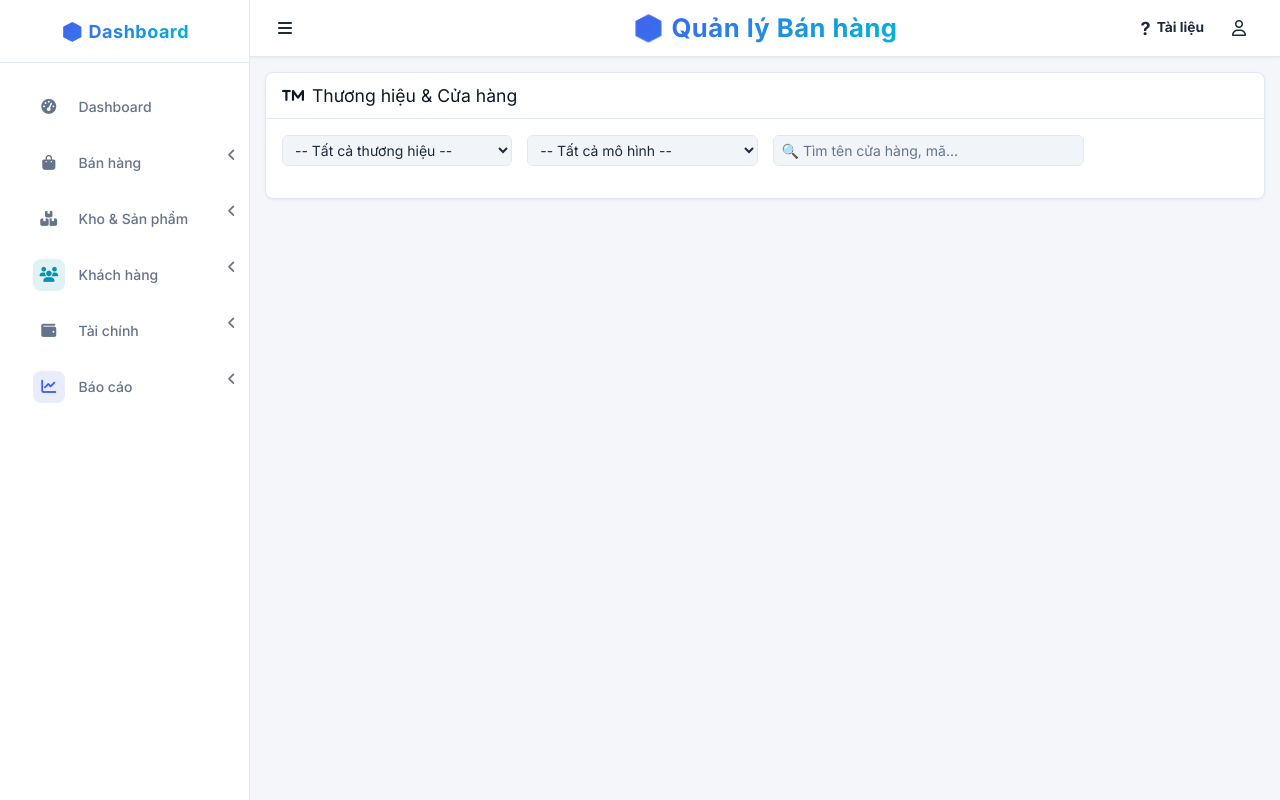
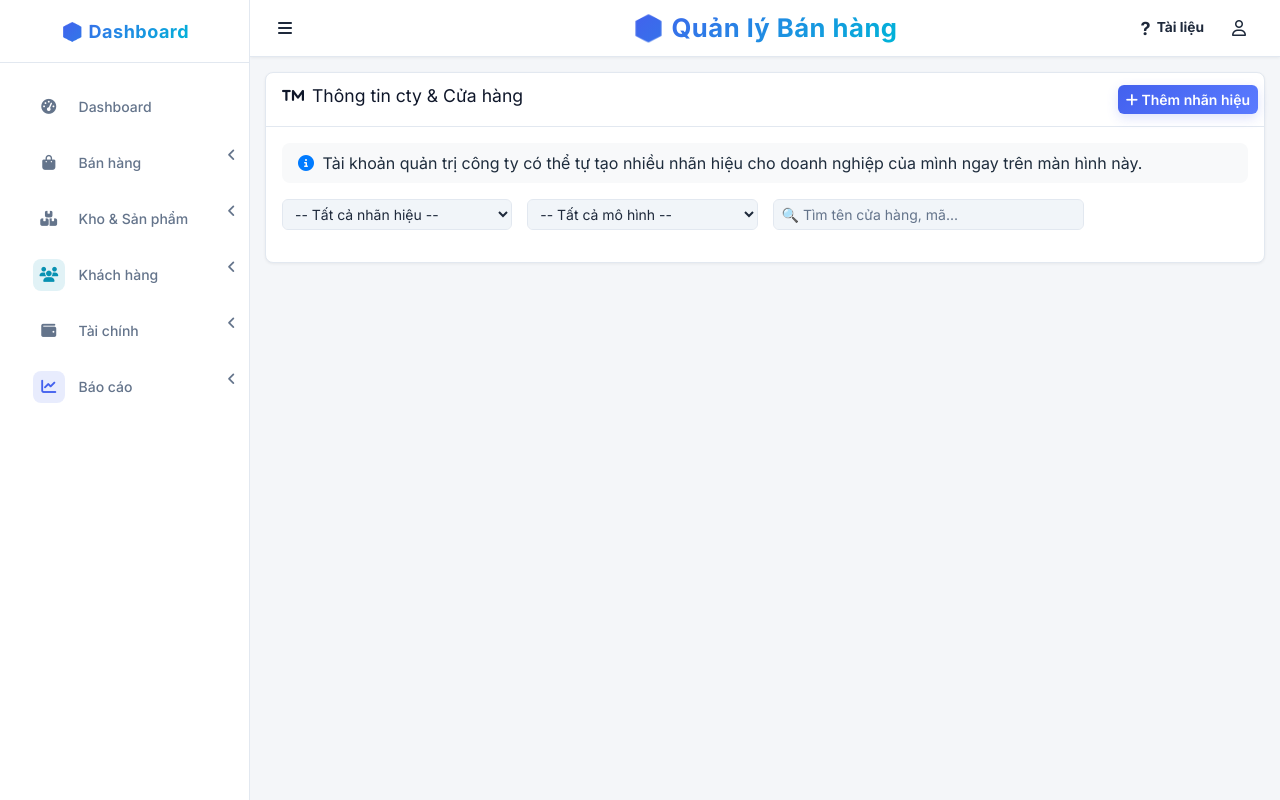
Before and after one commit to aais-sonhs/ifshop, a Django app: template templates/system/brand_list.html in a window 1280 px wide. Run offline with Django 3.2, Linux system fonts and the light colour scheme; the template is opened without the code that fills it, so the values that code supplies are empty; some libraries are stand-ins or nearby versions.

Commit message:
fixed bug

```diff
--- a/templates/system/brand_list.html
+++ b/templates/system/brand_list.html
@@ -2,15 +2,25 @@
 {% block content %}
 <div class="card">
     <div class="card-header">
-        <h3 class="card-title"><i class="fas fa-trademark mr-2"></i>Thương hiệu & Cửa hàng</h3>
-        <div class="card-tools"><button type="button" class="btn btn-sm btn-primary" id="btn_add_brand"><i class="fas fa-plus"></i> Thêm thương hiệu</button></div>
+        <h3 class="card-title"><i class="fas fa-trademark mr-2"></i>Thông tin cty & Cửa hàng</h3>
+        <div class="card-tools">
+            <button type="button" class="btn btn-sm btn-primary" id="btn_add_brand"><i class="fas fa-plus"></i> Thêm nhãn hiệu</button>
+        </div>
     </div>
     <div class="card-body">
+        <div class="alert alert-light border mb-3 py-2 px-3">
+            <i class="fas fa-info-circle text-primary mr-1"></i>
+            {% if request.user.is_superuser %}
+            Nhãn hiệu là công ty dùng để in chứng từ. Bạn có thể tạo mới và gán chủ sở hữu ngay tại đây.
+            {% else %}
+            Tài khoản quản trị công ty có thể tự tạo nhiều nhãn hiệu cho doanh nghiệp của mình ngay trên màn hình này.
+            {% endif %}
+        </div>
         <!-- Filter bar -->
         <div class="row mb-3">
             <div class="col-md-3">
                 <select class="form-control form-control-sm" id="filter_brand" onchange="renderBrands()">
-                    <option value="">-- Tất cả thương hiệu --</option>
+                    <option value="">-- Tất cả nhãn hiệu --</option>
                 </select>
             </div>
             <div class="col-md-3">
@@ -38,13 +48,13 @@
     <div class="modal-dialog">
         <div class="modal-content">
             <div class="modal-header bg-primary text-white">
-                <h5 class="modal-title" id="brand_modal_title">Thêm thương hiệu</h5>
+                <h5 class="modal-title" id="brand_modal_title">Thêm nhãn hiệu</h5>
                 <button type="button" class="close text-white" data-dismiss="modal"><span>&times;</span></button>
             </div>
             <div class="modal-body">
                 <input type="hidden" id="brand_id">
                 <div class="row">
-                    <div class="col-md-5"><div class="form-group"><label>Tên thương hiệu <span class="text-danger">*</span></label><input type="text" class="form-control form-control-sm" id="inp_brand_name"></div></div>
+                    <div class="col-md-5"><div class="form-group"><label>Tên nhãn hiệu <span class="text-danger">*</span></label><input type="text" class="form-control form-control-sm" id="inp_brand_name"></div></div>
                     <div class="col-md-4" id="wrap_brand_btype"><div class="form-group"><label>Mô hình kinh doanh</label><select class="form-control form-control-sm" id="inp_brand_btype"><option value="retail">🛒 Bán lẻ</option><option value="restaurant">🍜 Quán ăn</option><option value="cafe">☕ Cafe</option><option value="spa">💆 Spa</option></select></div></div>
                     <div class="col-md-3"><div class="form-group"><label>MST</label><input type="text" class="form-control form-control-sm" id="inp_brand_tax"></div></div>
                 </div>
@@ -108,13 +118,12 @@ var allUsers = [];
 var isSuperAdmin = {{ request.user.is_superuser|yesno:"true,false" }};
 
 $(document).ready(function(){
-    // Superadmin: ẩn chọn mô hình (để chủ TH tự chọn), hiện chủ sở hữu
-    // Brand owner: hiện mô hình, ẩn chủ sở hữu, ẩn nút thêm TH
+    // Superadmin: ẩn chọn mô hình, hiện chủ sở hữu.
+    // Brand owner: hiện mô hình, ẩn chủ sở hữu.
     if(isSuperAdmin){
         $('#wrap_brand_btype').hide();
     } else {
         $('#wrap_brand_owner').hide();
-        $('#btn_add_brand').hide();
     }
     loadData();
 
@@ -122,12 +131,12 @@ $(document).ready(function(){
         $('#brand_id').val('');
         $('#inp_brand_name,#inp_brand_phone,#inp_brand_email,#inp_brand_website,#inp_brand_address,#inp_brand_tax,#inp_brand_desc').val('');
         $('#inp_brand_owner').val('');$('#inp_brand_btype').val('retail');
-        $('#brand_modal_title').text('Thêm thương hiệu');
+        $('#brand_modal_title').text('Thêm nhãn hiệu');
         $('#modal_brand').modal('show');
     });
 
     $('#btn_save_brand').click(function(){
-        if(!$('#inp_brand_name').val()){alert('Nhập tên thương hiệu');return;}
+        if(!$('#inp_brand_name').val()){alert('Nhập tên nhãn hiệu');return;}
         $.ajax({url:'/api/brands/save/',type:'POST',contentType:'application/json',
             headers:{'X-CSRFToken':'{{csrf_token}}'},
             data:JSON.stringify({
@@ -168,7 +177,7 @@ function loadData(){
         $('#inp_brand_owner,#inp_store_manager').html(uOpts);
 
         // Populate brand filter dropdown
-        var fOpts = '<option value="">-- Tất cả thương hiệu --</option>';
+        var fOpts = '<option value="">-- Tất cả nhãn hiệu --</option>';
         res.data.forEach(function(b){ fOpts+='<option value="'+b.id+'">'+b.name+'</option>'; });
         var prevFilter = $('#filter_brand').val();
         $('#filter_brand').html(fOpts).val(prevFilter);
@@ -192,7 +201,7 @@ function renderBrands(){
 
     var h = '';
     if(!filtered.length){
-        h = '<div class="text-center text-muted py-5"><i class="fas fa-search fa-3x mb-3 d-block"></i>Không tìm thấy thương hiệu nào.</div>';
+        h = '<div class="text-center text-muted py-5"><i class="fas fa-search fa-3x mb-3 d-block"></i>Không tìm thấy nhãn hiệu nào.</div>';
     }
     var btypeEmoji = {'retail':'🛒','restaurant':'🍜','cafe':'☕','spa':'💆'};
     var btypeLabel = {'retail':'Bán lẻ','restaurant':'Quán ăn','cafe':'Cafe','spa':'Spa'};
@@ -241,9 +250,7 @@ function renderBrands(){
         h += '</div>';
         h += '<span class="badge badge-warning mr-2" style="font-size:12px;">'+filteredStores.length+' cửa hàng</span>';
         h += '<button class="btn btn-xs btn-outline-primary mr-2" onclick="event.stopPropagation();editBrand('+JSON.stringify(b).replace(/'/g,"\\\\'")+')">Sửa</button>';
-        if(isSuperAdmin){
-            h += '<button class="btn btn-xs btn-outline-danger mr-2" onclick="event.stopPropagation();deleteBrand('+b.id+')">Xóa</button>';
-        }
+        h += '<button class="btn btn-xs btn-outline-danger mr-2" onclick="event.stopPropagation();deleteBrand('+b.id+')">Xóa</button>';
         h += '<button class="btn btn-xs btn-success" onclick="event.stopPropagation();addStore('+b.id+')"><i class="fas fa-plus"></i> Cửa hàng</button>';
         h += '</div>';
         h += '</div>';
@@ -269,9 +276,7 @@ function renderBrands(){
                 h += '<td class="text-center">'+statusBadge+'</td>';
                 h += '<td class="text-center"><div class="btn-action-group">';
                 h += '<button class="btn btn-xs btn-info" onclick=\'editStore('+b.id+','+JSON.stringify(s).replace(/'/g,"\\\'")+')\'>Sửa</button> ';
-                if(isSuperAdmin){
-                    h += '<button class="btn btn-xs btn-outline-danger" onclick="deleteStore('+s.id+')">Xóa</button>';
-                }
+                h += '<button class="btn btn-xs btn-outline-danger" onclick="deleteStore('+s.id+')">Xóa</button>';
                 h += '</div>';
                 h += '</td></tr>';
             });
@@ -283,7 +288,7 @@ function renderBrands(){
     });
 
     $('#brand_container').html(h);
-    $('#brand_count').text(filtered.length+' thương hiệu · '+totalStores+' cửa hàng');
+    $('#brand_count').text(filtered.length+' nhãn hiệu · '+totalStores+' cửa hàng');
 
     // Toggle chevron icon
     $('.collapse').on('show.bs.collapse',function(){ $(this).prev().find('.collapse-icon').css('transform','rotate(90deg)'); });
@@ -295,11 +300,11 @@ function editBrand(b){
     $('#inp_brand_phone').val(b.phone);
     $('#inp_brand_email').val(b.email);$('#inp_brand_website').val(b.website);$('#inp_brand_address').val(b.address);
     $('#inp_brand_tax').val(b.tax_code);$('#inp_brand_desc').val(b.description);$('#inp_brand_owner').val(b.owner_id);
-    $('#brand_modal_title').text('Sửa thương hiệu');$('#modal_brand').modal('show');
+    $('#brand_modal_title').text('Sửa nhãn hiệu');$('#modal_brand').modal('show');
 }
 
 function deleteBrand(id){
-    if(!confirm('Xóa thương hiệu này (sẽ xóa tất cả cửa hàng)?'))return;
+    if(!confirm('Xóa nhãn hiệu này (sẽ xóa tất cả cửa hàng)?'))return;
     $.ajax({url:'/api/brands/delete/',type:'POST',contentType:'application/json',
         headers:{'X-CSRFToken':'{{csrf_token}}'},data:JSON.stringify({id:id}),
         success:function(r){loadData();alert(r.message);}});
```
Also changed, not shown: system_management/tests.py (+18 -10 lines), system_management/views.py (+11 -22 lines).
